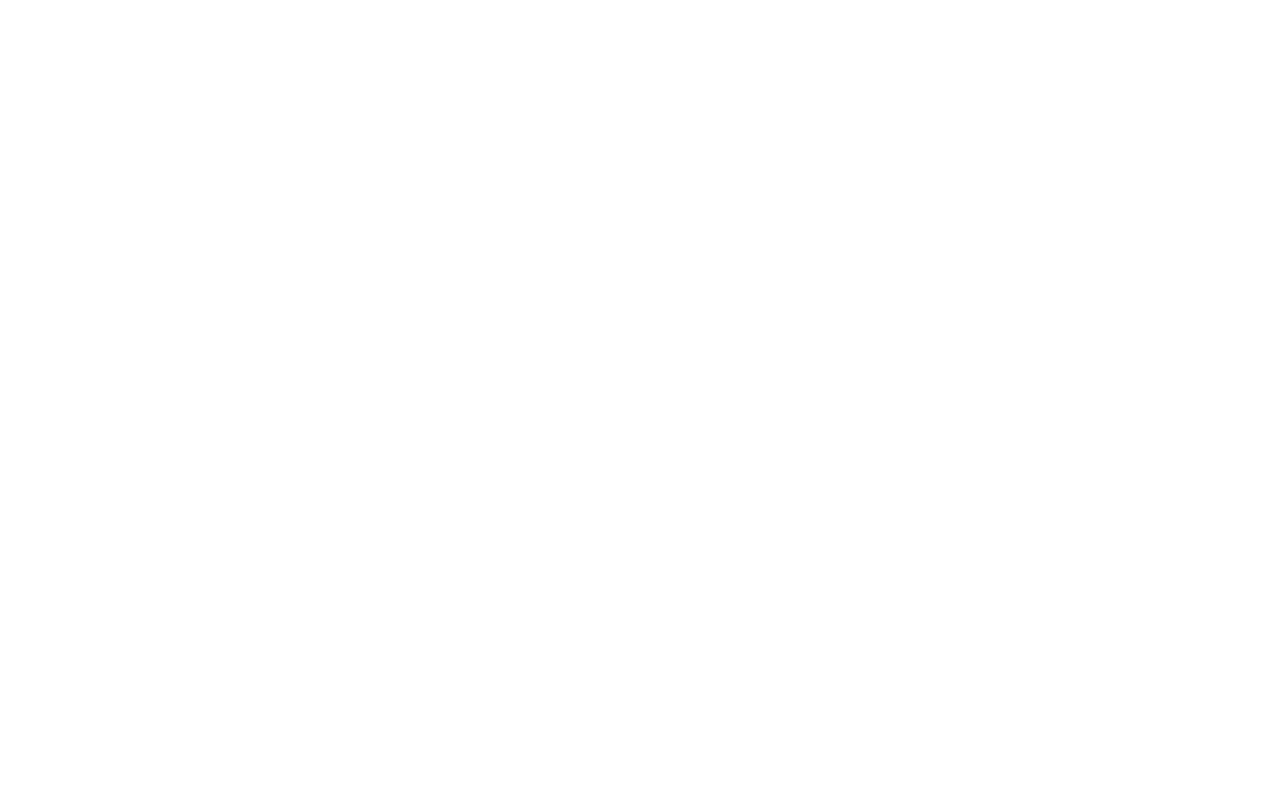
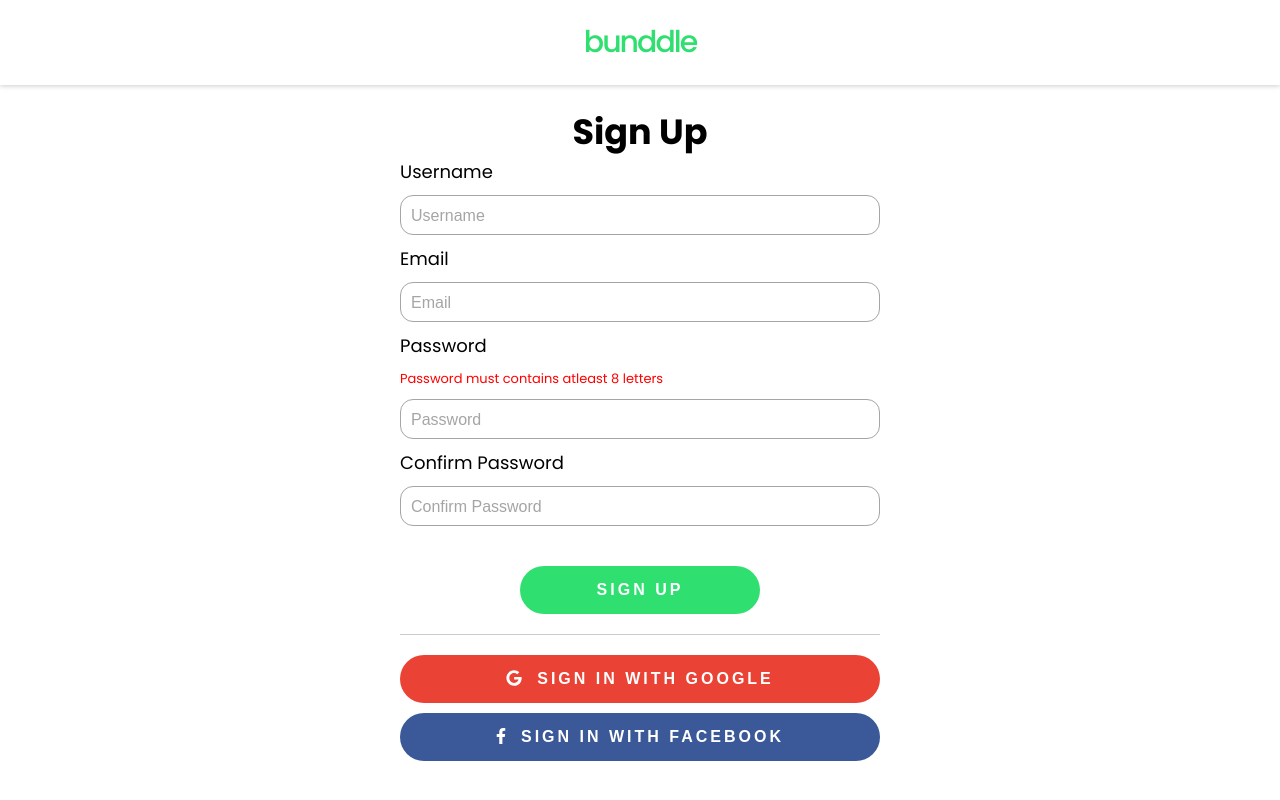
Before and after one commit to EuJin03/bunddle.co, a React (Create React App) app in the folder client/: page /signup in a window 1280 px wide. Shown: the top 800 px of the page. Built offline with nearby package versions, Linux system fonts and the light colour scheme.

Commit message:
-update: Sign Up page

```diff
--- a/client/src/App.js
+++ b/client/src/App.js
@@ -2,7 +2,8 @@
 import { BrowserRouter as Router, Route, Switch } from "react-router-dom";
 
 import Home from "./pages/Home";
-import Login from "./pages/Login";
+import LoginPage from "./pages/Login";
+import SignUpPage from "./pages/SignUp";
 
 const App = () => {
   return (
@@ -12,8 +13,11 @@
           <Route exact path="/">
             <Home />
           </Route>
-          <Route exact path="/Login">
-            <Login />
+          <Route exact path="/login">
+            <LoginPage />
+          </Route>
+          <Route exact path="/signup">
+            <SignUpPage />
           </Route>
         </Switch>
       </Router>
--- a/client/src/pages/Login.jsx
+++ b/client/src/pages/Login.jsx
@@ -5,7 +5,7 @@
 
 import Footer from "../components/Footer/Footer";
 
-import * as S from "./Login-styled";
+import * as S from "./auth-styled";
 
 import { library } from "@fortawesome/fontawesome-svg-core";
 import { FontAwesomeIcon } from "@fortawesome/react-fontawesome";
@@ -13,13 +13,13 @@
 
 library.add(faFacebookF, faGoogle);
 
-const Login = () => {
+const LoginPage = () => {
   const submitHandler = (event) => {
     event.preventDefault();
   };
 
   return (
-    <S.LoginPage>
+    <S.FormPage>
       <S.Header>
         <Link to="/">
           <span>bunddle</span>
@@ -74,8 +74,8 @@
         </button>
       </S.FormSection>
       <Footer />
-    </S.LoginPage>
+    </S.FormPage>
   );
 };
 
-export default Login;
+export default LoginPage;
--- /dev/null
+++ b/client/src/pages/SignUp.jsx
@@ -0,0 +1,150 @@
+import React, { useReducer, useState } from "react";
+import { Link } from "react-router-dom";
+
+// Components Import //
+
+import Footer from "../components/Footer/Footer";
+
+import * as S from "./auth-styled";
+
+import { library } from "@fortawesome/fontawesome-svg-core";
+import { FontAwesomeIcon } from "@fortawesome/react-fontawesome";
+import { faFacebookF, faGoogle } from "@fortawesome/free-brands-svg-icons";
+
+library.add(faFacebookF, faGoogle);
+
+const SignUpPage = () => {
+  const submitHandler = (event) => {
+    event.preventDefault();
+  };
+
+  const checkHandler = () => {
+    console.log(passwordState);
+    console.log(confirmPasswordState);
+  };
+
+  ////// PASSWORD VALIDATION //////
+
+  const passwordReducer = (state, action) => {
+    if (action.type === "USER_INPUT") {
+      return { value: action.val, isValid: action.val.trim().length > 7 };
+    }
+  };
+
+  const [passwordState, dispatchPassword] = useReducer(passwordReducer, {
+    value: "",
+    isValid: false,
+  });
+
+  const passwordChangeHandler = (event) => {
+    dispatchPassword({ type: "USER_INPUT", val: event.target.value });
+  };
+
+  ////// PASSWORD VALIDATION - END //////
+
+  ////// CONFIRM PASSWORD VALIDATION //////
+
+  const confirmPasswordReducer = (state, action) => {
+    if (action.type === "USER_INPUT") {
+      return { value: action.val, isValid: action.val === passwordState.value };
+    }
+  };
+
+  const [confirmPasswordState, dispatchConfirmPassword] = useReducer(
+    confirmPasswordReducer,
+    {
+      value: "",
+      isValid: true,
+    }
+  );
+
+  const confirmPasswordChangeHandler = (event) => {
+    dispatchConfirmPassword({ type: "USER_INPUT", val: event.target.value });
+  };
+
+  ////// CONFIRM PASSWORD VALIDATION - END //////
+
+  return (
+    <S.FormPage>
+      <S.Header>
+        <Link to="/">
+          <span>bunddle</span>
+        </Link>
+      </S.Header>
+      <S.FormSection>
+        <form onSubmit={submitHandler}>
+          <span className="login-title">Sign Up</span>
+          <label className="input-title" htmlFor="username">
+            Username
+          </label>
+          <input type="text" name="username" placeholder="Username" />
+          <label className="input-title" htmlFor="email">
+            Email
+          </label>
+          <input type="text" name="email" placeholder="Email" />
+          <label className="input-title" htmlFor="password">
+            Password
+          </label>
+          <span
+            className={`invalid-message ${
+              passwordState.isValid === false ? "" : "hidden"
+            }`}
+          >
+            Password must contains atleast 8 letters
+          </span>
+          <input
+            className={`${passwordState.isValid === false ? "invalid" : ""}`}
+            type="password"
+            name="password"
+            placeholder="Password"
+            value={passwordState.value}
+            onChange={passwordChangeHandler}
+          />
+          <label className="input-title" htmlFor="confirm-password">
+            Confirm Password
+          </label>
+          <span
+            className={`invalid-message ${
+              confirmPasswordState.isValid === false ? "" : "hidden"
+            }`}
+          >
+            Password does not match
+          </span>
+          <input
+            className={`${
+              confirmPasswordState.isValid === false ? "invalid" : ""
+            }`}
+            type="password"
+            name="confirm-password"
+            placeholder="Confirm Password"
+            value={confirmPasswordState.value}
+            onChange={confirmPasswordChangeHandler}
+          />
+          <button className="btn-short" onClick={checkHandler}>
+            Sign Up
+          </button>
+        </form>
+        <hr></hr>
+        <button className="btn-long google-login">
+          <FontAwesomeIcon
+            className="icon"
+            icon={["fab", "google"]}
+            size="1x"
+          />
+          Sign In with Google
+        </button>
+        <button className="btn-long fb-login">
+          <FontAwesomeIcon
+            className="icon"
+            icon={["fab", "facebook-f"]}
+            size="1x"
+          />
+          Sign In with Facebook
+        </button>
+      </S.FormSection>
+      <Footer />
+    </S.FormPage>
+  );
+};
+
+export default SignUpPage;
--- a/client/src/pages/Login-styled.js
+++ b/client/src/pages/auth-styled.js
@@ -1,6 +1,6 @@
 import styled from "styled-components";
 
-export const LoginPage = styled.div`
+export const FormPage = styled.div`
   background-color: #fff;
 `;
 
@@ -22,10 +22,11 @@
 `;
 
 export const FormSection = styled.div`
-  height: 60vh;
+  // height: 60vh;
   //   text-align: center;
-  width: 50vh;
-  margin: auto;
+  width: 480px;
+  max-width: 80vh;
+  margin: 20px auto 50px;
 
   span {
     display: block;
@@ -35,13 +36,24 @@
     text-align: center;
     font-size: 35px;
     font-weight: 700;
-    margin: 20px 0;
+    margin: 0;
   }
 
   Label {
     display: block;
     text-align: left;
     font-size: 18px;
+  }
+
+  .invalid-message {
+    font-size: 13px;
+    color: red;
+    margin-top: 10px;
+  }
+
+  .hidden {
+    display: none;
+    visibility: hidden;
   }
 
   input {
@@ -76,6 +88,10 @@
 
   input:focus {
     border: 2px solid #2fe070;
+  }
+
+  .invalid:focus{
+    border: 2px solid red;
   }
 
   input[type="checkbox"] {
```
